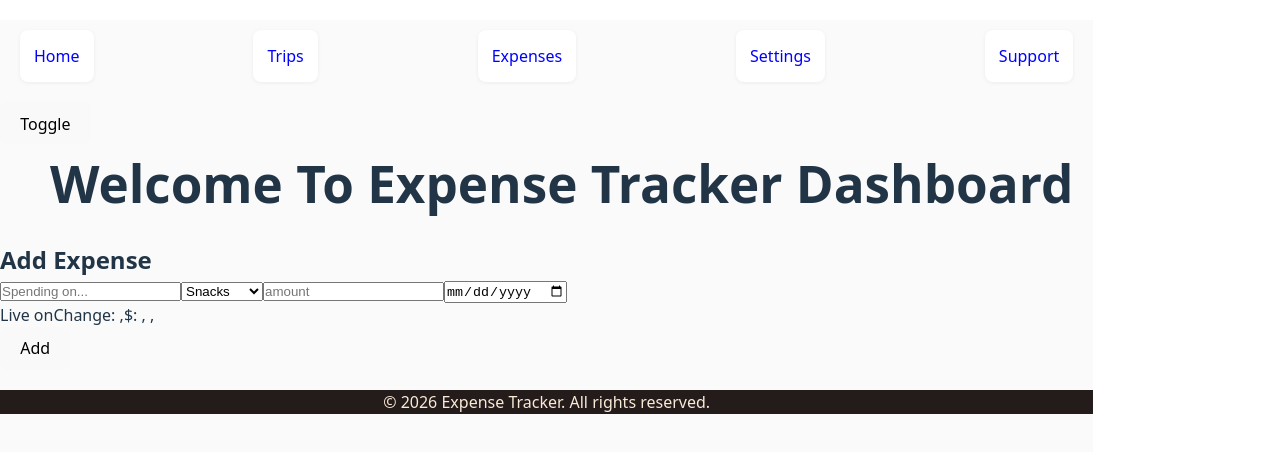
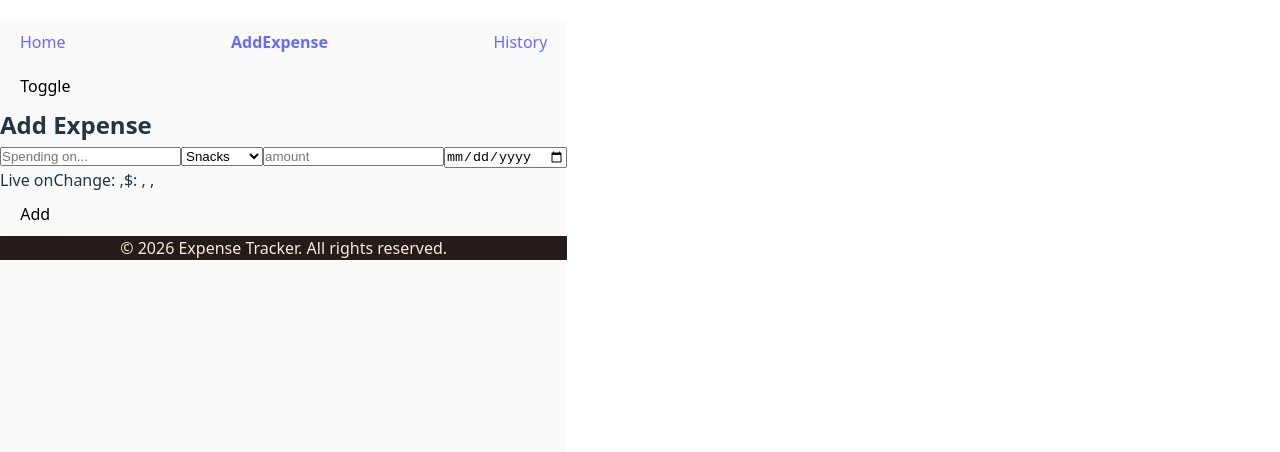
Before and after one commit to Prashantstack-dev/Expense-Tracker, a React (Vite) app: page /add in a window 1280 px wide. Shown: the top 452 px of the page. Built offline with nearby package versions, Linux system fonts and the light colour scheme.

Commit message:
Added  React Router with NavLink active styling

```diff
--- a/package.json
+++ b/package.json
@@ -12,7 +12,8 @@
   "dependencies": {
     "@clerk/clerk-react": "^5.60.0",
     "react": "^19.2.0",
-    "react-dom": "^19.2.0"
+    "react-dom": "^19.2.0",
+    "react-router-dom": "^7.13.1"
   },
   "devDependencies": {
     "@eslint/js": "^9.39.1",
--- a/src/App.jsx
+++ b/src/App.jsx
@@ -7,7 +7,10 @@ import Footer from "./pages/Footer.jsx";
 import { ExpenseProvider } from "./context/ExpenseContext.jsx";
 
 import { ThemeProvider, useTheme } from "./practice/ThemeContext.jsx";
-import ThemeApp from "./practice/ThemeApp";
+import { Routes,Route } from "react-router-dom";
+
+import AddExpense from "./pages/AddExpense.jsx";
+import History from "./pages/History.jsx";
 
 
 
@@ -15,8 +18,13 @@ function AppContent() {
   const { theme, toogleTheme } = useTheme();
   return (
     <div style={{ background: theme === 'dark' ? '#0d1117' : '#fafafa', minHeight: '100vh' }}>
+
       <Navbar />
-      <Dashboard />
+      <Routes>
+        <Route path="/" element={<Dashboard/>} />
+        <Route path="/add" element={<AddExpense/>} />
+        <Route path="/history" element={<History/>} />
+      </Routes>
       <Footer />
     </div>
   );
--- a/src/main.jsx
+++ b/src/main.jsx
@@ -3,6 +3,7 @@ import { createRoot } from "react-dom/client";
 import "./index.css";
 import App from "./App.jsx";
 import { ClerkProvider } from "@clerk/clerk-react";
+import {BrowserRouter} from 'react-router-dom';
 
 // const PUBLISHABLE_KEY = import.meta.env.VITE_CLERK_PUBLISHABLE_KEY;
 const PUBLISHABLE_KEY= "pk_test_ZGV2b3RlZC1weXRob24tOTguY2xlcmsuYWNjb3VudHMuZGV2JA"
@@ -13,7 +14,10 @@ if (!PUBLISHABLE_KEY) {
 createRoot(document.getElementById("root")).render(
   <StrictMode>
     {/* <ClerkProvider publishableKey={PUBLISHABLE_KEY}> */}
+    <BrowserRouter>
       <App />
+
+    </BrowserRouter>
     {/* </ClerkProvider> */}
   </StrictMode>,
 );
--- /dev/null
+++ b/src/pages/AddExpense.jsx
@@ -0,0 +1,13 @@
+//this will hold the ExpenseForm
+import ExpenseForm from "../components/ExpenseForm";
+import React from 'react'
+
+const AddExpense = () => {
+  return (
+    <div>
+      <ExpenseForm/>
+    </div>
+  )
+}
+
+export default AddExpense
--- /dev/null
+++ b/src/pages/History.jsx
@@ -0,0 +1,13 @@
+// this will hold the ExpenseList
+import ExpenseList from "../components/ExpenseList";
+import React from 'react'
+
+const History = () => {
+  return (
+    <div>
+      <ExpenseList/>
+    </div>
+  )
+}
+
+export default History
--- a/src/pages/Navbar.jsx
+++ b/src/pages/Navbar.jsx
@@ -1,6 +1,7 @@
 import React from 'react'
 import "../App.css"
 import {useTheme} from "../practice/ThemeContext";
+import { NavLink } from 'react-router-dom';
 
 const Navbar = () => {
   const {theme, toogleTheme} = useTheme();
@@ -8,11 +9,12 @@ const Navbar = () => {
     <div>
       <nav id="navbar">
       <ul  style={{display:"flex", justifyContent: 'space-between', flexDirection:"row", gap:"10px", padding: '10px 20px'}}>
-        <li>Home</li>
-        <li>Trips</li>
-        <li>Expenses</li>
-        <li>Settings</li>
-        <li>Support</li>
+
+        <NavLink to='/' style={({ isActive }) => ({ fontWeight: isActive ? 'bold' : 'normal' })}>Home</NavLink>
+        <NavLink to='/add' style={({isActive})=> ({ fontWeight: isActive ? "bold" : "normal"})}>AddExpense</NavLink>
+        <NavLink to='/history' style={({isActive})=> ({ fontWeight: isActive ? "bold" : "normal"})}>History</NavLink>
+
+
       </ul>
         <button onClick={toogleTheme}>Toggle</button>
       </nav>
```
Also changed, not shown: 1 other file (tests, documents, lock files or other folders).
